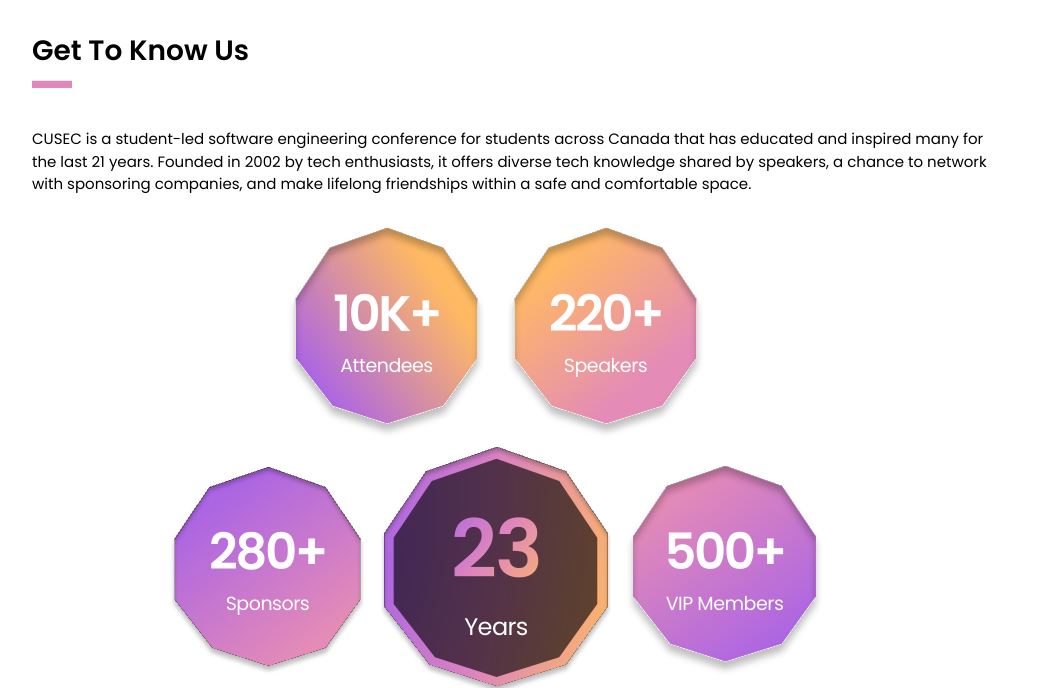
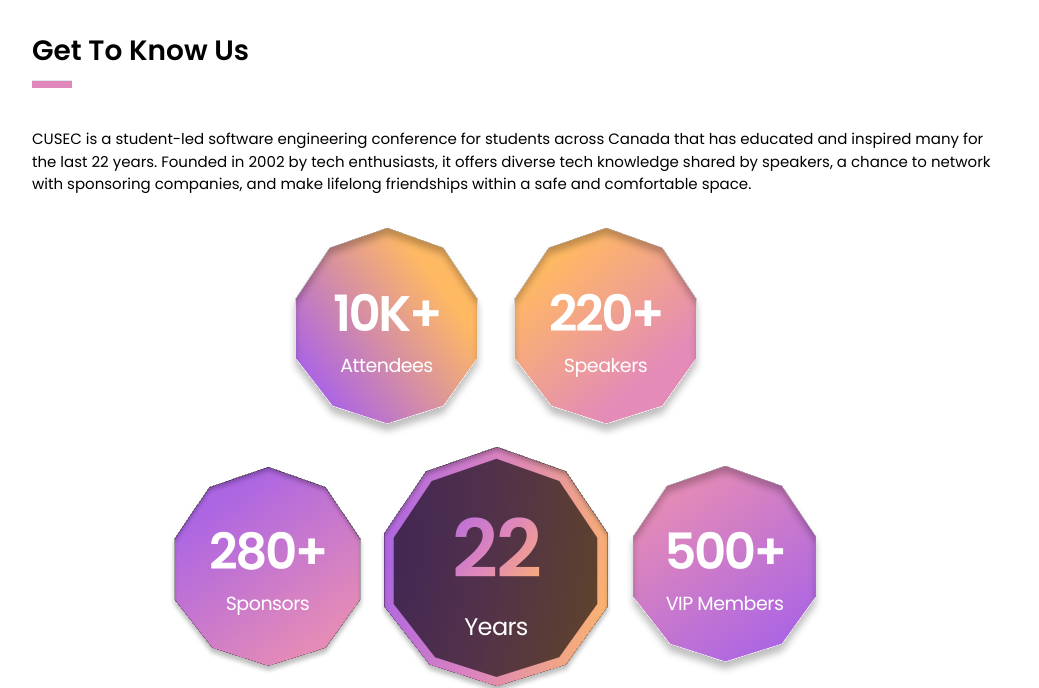
Before and after one commit to cusec/2024, a Next.js app: page / in a window 1280 px wide. Shown: the part 880-1568 px from the top of the page, without its empty margins (144-1183 px from the left). Built offline with nearby package versions, Linux system fonts and the light colour scheme.

Commit message:
fix: Sponsors page main section title too small at medium screen sizes

```diff
--- a/src/app/sponsors/Main.tsx
+++ b/src/app/sponsors/Main.tsx
@@ -56,7 +56,7 @@ export default function Main() {
           <motion.h1
             {...animateInConfigText}
             transition={transitionConfig()}
-            className="uppercase text-center text-white font-semibold text-[24px] lg:text-[50px]"
+            className="uppercase text-center text-white font-semibold text-[24px] md:text-[36px] lg:text-[50px]"
           >
             Help Spark inspiration <br className="lg:block" />
             <motion.span
--- a/src/components/Landing Page/About.tsx
+++ b/src/components/Landing Page/About.tsx
@@ -68,7 +68,7 @@ export default function About() {
         >
           <p className="font-regular text-[15px]">
             CUSEC is a student-led software engineering conference for students
-            across Canada that has educated and inspired many for the last 21
+            across Canada that has educated and inspired many for the last 22
             years. Founded in 2002 by tech enthusiasts, it offers diverse tech
             knowledge shared by speakers, a chance to network with sponsoring
             companies, and make lifelong friendships within a safe and
@@ -119,7 +119,7 @@ export default function About() {
             >
               <Decagon2
                 image={large_decagon}
-                TitleText={"23"}
+                TitleText={"22"}
                 SubtitleText={"Years"}
               />
             </motion.div>
```
